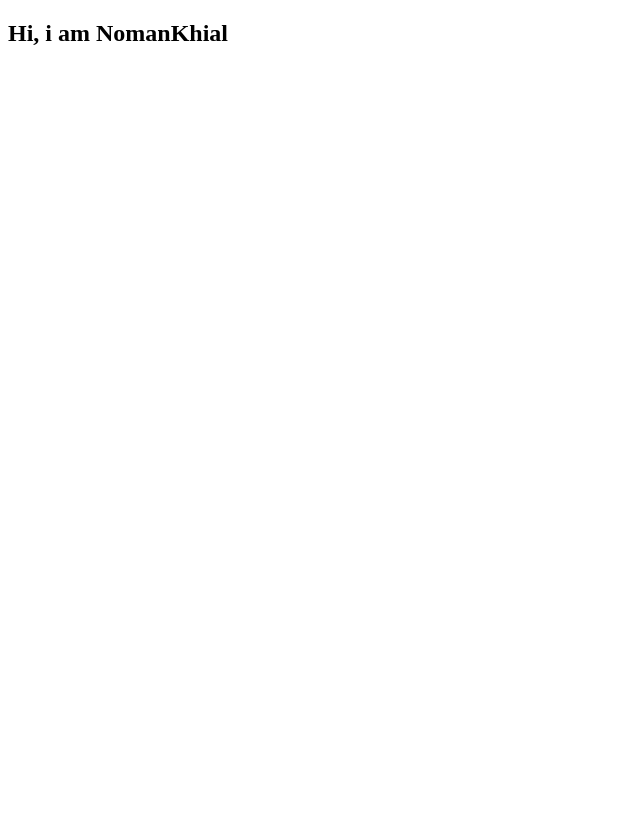
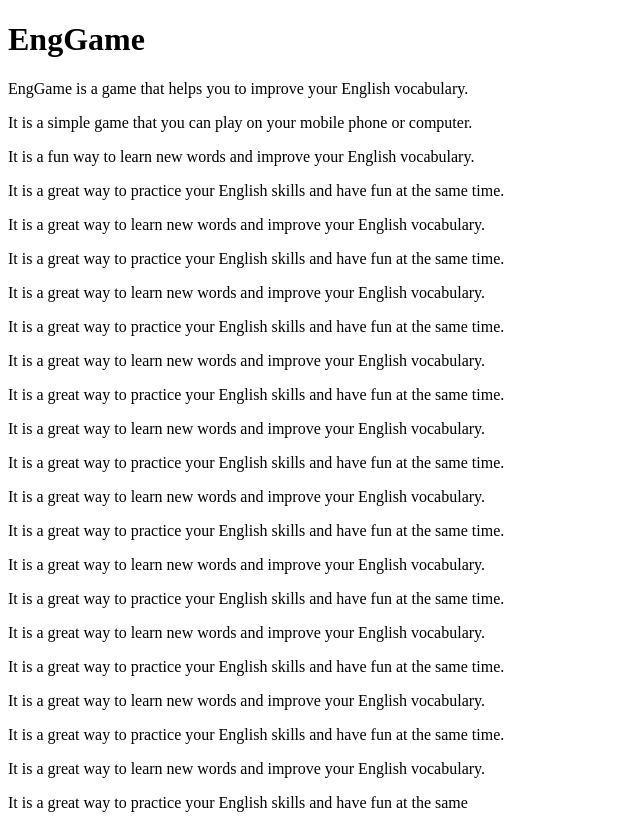
Before and after one commit to NomanKhial/webdev, a plain HTML site: page index.html in a window 1280 px wide. Shown: the whole page, without its empty margins (0-640 px from the left). Before the commit the page ends 800 px from the top, so only its background shows below. Drawn offline with Linux system fonts and the light colour scheme.

Commit message:
new change

```diff
--- a/index.html
+++ b/index.html
@@ -6,6 +6,28 @@
     <title>EngGame</title>
 </head>
 <body>
-    <h2>Hi, i am NomanKhial</h2>
+    <h1>EngGame</h1>
+    <p>EngGame is a game that helps you to improve your English vocabulary.</p>
+    <p>It is a simple game that you can play on your mobile phone or computer.</p>
+    <p>It is a fun way to learn new words and improve your English vocabulary.</p>
+    <p>It is a great way to practice your English skills and have fun at the same time.</p>
+    <p>It is a great way to learn new words and improve your English vocabulary.</p>
+    <p>It is a great way to practice your English skills and have fun at the same time.</p>
+    <p>It is a great way to learn new words and improve your English vocabulary.</p>
+    <p>It is a great way to practice your English skills and have fun at the same time.</p>
+    <p>It is a great way to learn new words and improve your English vocabulary.</p>
+    <p>It is a great way to practice your English skills and have fun at the same time.</p>
+    <p>It is a great way to learn new words and improve your English vocabulary.</p>
+    <p>It is a great way to practice your English skills and have fun at the same time.</p>
+    <p>It is a great way to learn new words and improve your English vocabulary.</p>
+    <p>It is a great way to practice your English skills and have fun at the same time.</p>
+    <p>It is a great way to learn new words and improve your English vocabulary.</p>
+    <p>It is a great way to practice your English skills and have fun at the same time.</p>
+    <p>It is a great way to learn new words and improve your English vocabulary.</p>
+    <p>It is a great way to practice your English skills and have fun at the same time.</p>
+    <p>It is a great way to learn new words and improve your English vocabulary.</p>
+    <p>It is a great way to practice your English skills and have fun at the same time.</p>
+    <p>It is a great way to learn new words and improve your English vocabulary.</p>
+    <p>It is a great way to practice your English skills and have fun at the same
 </body>
 </html>
```
